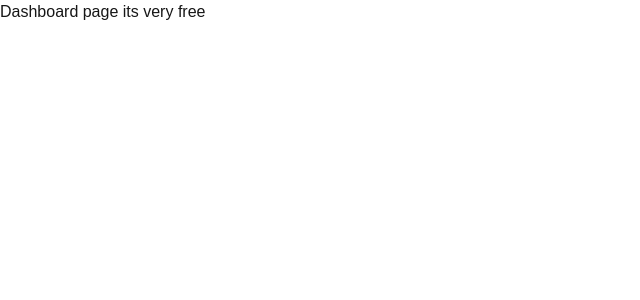
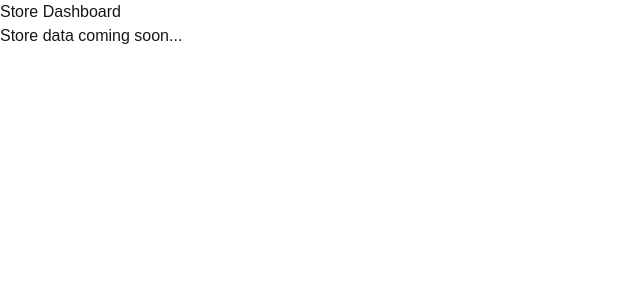
Before and after one commit to afnangit00/autostore-saas, a Next.js app: page /dashboard in a window 1280 px wide. Shown: the top 300 px of the page, without its empty margins (0-640 px from the left). Built offline with nearby package versions, Linux system fonts and the light colour scheme.

Commit message:
Create store dashboard API

```diff
--- a/src/app/(dashboard)/dashboard/page.tsx
+++ b/src/app/(dashboard)/dashboard/page.tsx
@@ -1,9 +1,13 @@
-import React from 'react'
+export default function Dashboard() {
+  return (
+    <div>
+      <h1>
+        Store Dashboard
+      </h1>
 
-const dashboard = () => {
-  return (
-    <div> Dashboard page its very free</div>
-  )
+      <p>
+        Store data coming soon...
+      </p>
+    </div>
+  );
 }
-
-export default dashboard
--- /dev/null
+++ b/src/app/api/store/me/route.ts
@@ -0,0 +1,44 @@
+import { NextResponse } from "next/server";
+import { connectDB } from "@/lib/mongodb";
+import Store from "@/models/Store";
+import { getCurrentUserId } from "@/lib/current-user";
+
+
+export async function GET() {
+  await connectDB();
+
+  const ownerId =
+    await getCurrentUserId();
+
+  if (!ownerId) {
+    return NextResponse.json(
+      {
+        success: false,
+      },
+      {
+        status: 401,
+      }
+    );
+  }
+
+
+  const store =
+    await Store.findOne({
+      ownerId,
+    });
+
+    if (!store) {
+  return NextResponse.json(
+    {
+      success: false,
+      message:
+        "No Store Found",
+    }
+  );
+}
+
+  return NextResponse.json({
+    success: true,
+    store,
+  });
+}
```
